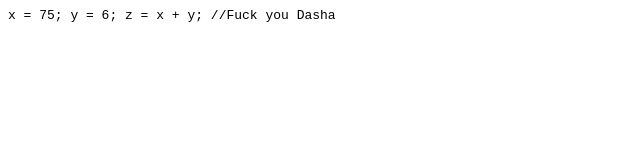
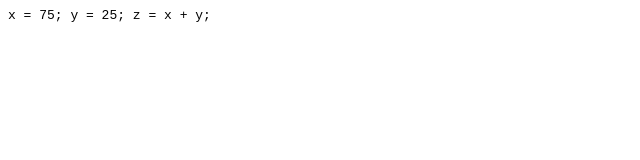
Before and after one commit to NIKHITHURS/nikki, a plain HTML site: page index.html in a window 1280 px wide. Shown: the whole page, without its empty margins (0-640 px from the left). Drawn offline with Linux system fonts and the light colour scheme.

Commit message:
Update index.html
change the y value

```diff
--- a/index.html
+++ b/index.html
@@ -1,6 +1,6 @@
 <code>
 x = 75;
-y = 6;
+y = 25;
 z = x + y;
-  //Fuck you Dasha
+
 </code>
```
